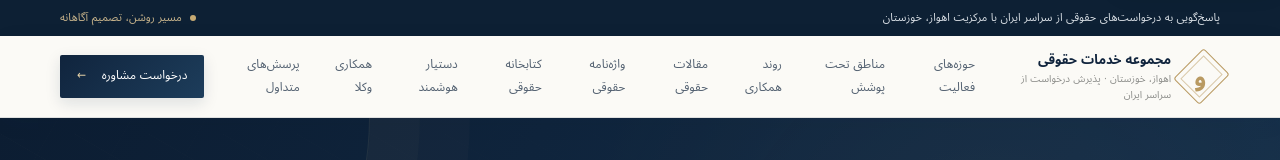
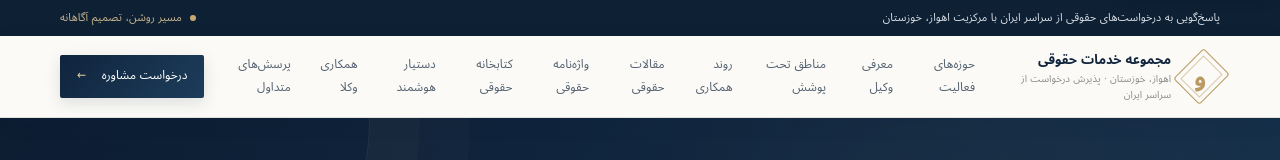
Before and after one commit to ahmadmousavi5908-crypto/vakilsite, a Next.js app: page / in a window 1280 px wide. Shown: the top 160 px of the page. Built offline with nearby package versions, Linux system fonts and the light colour scheme; no server answers; the database is empty.

Commit message:
Add attorney profile page to desktop and mobile navigation

```diff
--- a/src/app/page.js
+++ b/src/app/page.js
@@ -90,6 +90,7 @@ export default function Home() {
           </a>
           <nav className="desktop-nav" aria-label="منوی اصلی">
             <Link href="/services">حوزه‌های فعالیت</Link>
+            <Link href="/about">معرفی وکیل</Link>
             <Link href="/locations/khuzestan">مناطق تحت پوشش</Link>
             <a href="#process">روند همکاری</a>
             <Link href="/articles">مقالات حقوقی</Link>
@@ -103,6 +104,7 @@ export default function Home() {
             <summary aria-label="باز کردن فهرست سایت">فهرست</summary>
             <nav aria-label="منوی موبایل">
               <Link href="/services">حوزه‌های فعالیت</Link>
+              <Link href="/about">معرفی وکیل</Link>
               <Link href="/locations/khuzestan">مناطق تحت پوشش</Link>
               <a href="#process">روند همکاری</a>
               <Link href="/articles">مقالات حقوقی</Link>
```
